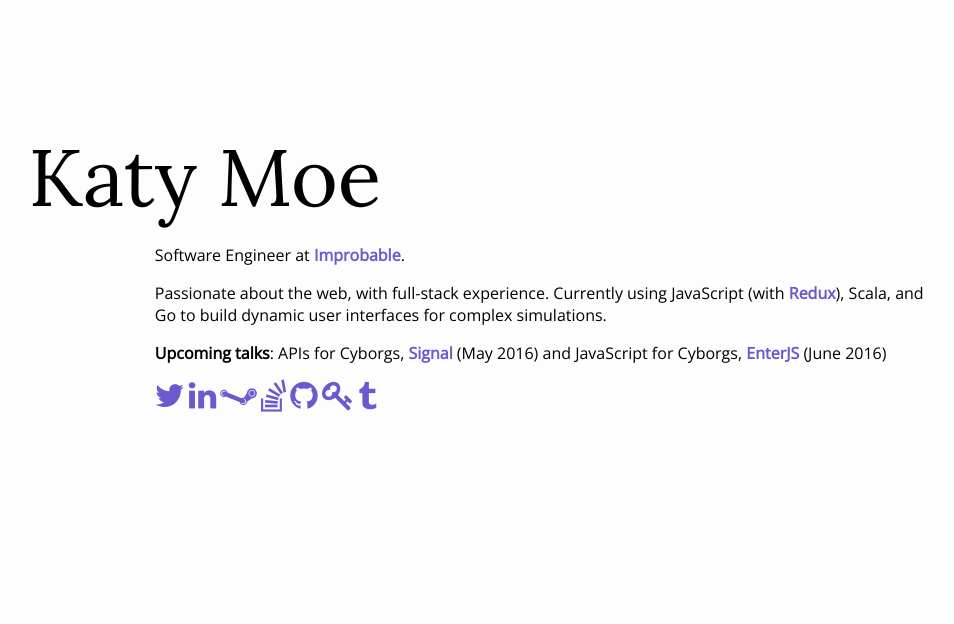
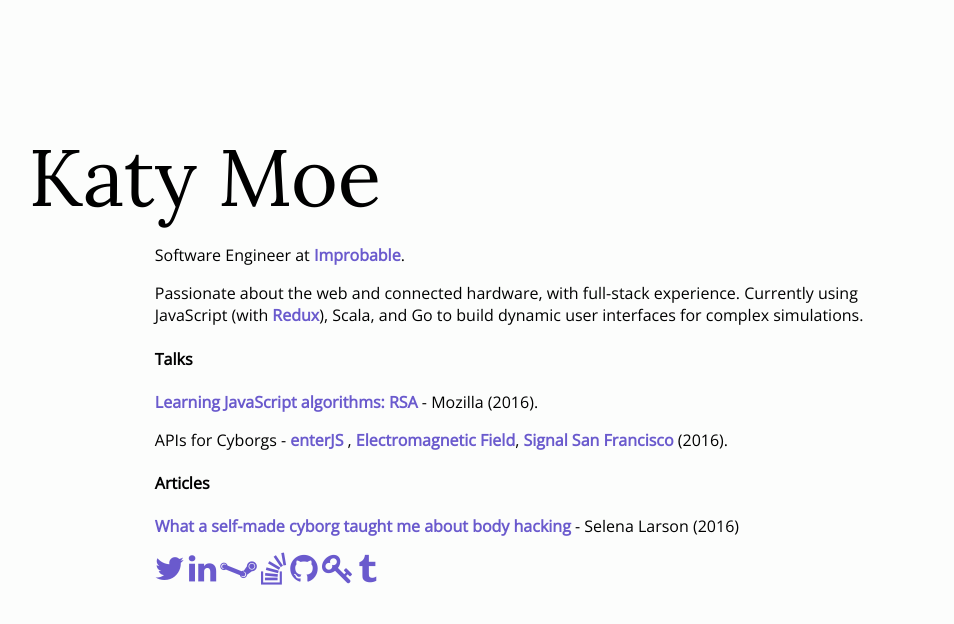
Before and after one commit to kmoe/katy.moe, a plain HTML site: page index.html in a window 1280 px wide. Shown: the whole page, without its empty margins (106-1060 px from the left). Drawn offline with nearby package versions, Linux system fonts and the light colour scheme.

Commit message:
update from old hosting

```diff
--- a/index.html
+++ b/index.html
@@ -1,3 +1,4 @@
+
 <!DOCTYPE html>
 <html lang='en'> <!-- Meticulously hand-coded since 2001 -->
   <head>
@@ -14,7 +15,6 @@
 
     <title>Katy Moe</title>
 
-
   </head>
 
   <body>
@@ -24,10 +24,13 @@
     <div class='introduction'>
 
       <p>Software Engineer at <a href="http://improbable.io/">Improbable</a>.</p>
-      <p> Passionate about the web, with full-stack experience. Currently using JavaScript (with <a href="http://redux.js.org/">Redux</a>), Scala, and Go to build dynamic user interfaces for complex simulations.</p>
-      <p><b>Upcoming talks</b>: APIs for Cyborgs, <a href='https://www.twilio.com/signal'>Signal</a> (May 2016) and JavaScript for Cyborgs, <a href="https://www.enterjs.de/">EnterJS</a> (June 2016)</p>
+      <p> Passionate about the web and connected hardware, with full-stack experience. Currently using JavaScript (with <a href="http://redux.js.org/">Redux</a>), Scala, and Go to build dynamic user interfaces for complex simulations.</p>
+      <h4>Talks</h4>
+      <p><a href='https://air.mozilla.org/learning-javascript-algorithms-cryptography/'>Learning JavaScript algorithms: RSA</a> - Mozilla (2016).</p>
+      <p>APIs for Cyborgs - <a href='https://www.youtube.com/watch?v=J17k2k6sPUU'>enterJS </a>, <a href='https://www.youtube.com/watch?v=EmeB8FPsDdw'>Electromagnetic Field</a>, <a href'https://www.youtube.com/watch?v=3oac_8wZEYo'>Signal San Francisco</a> (2016).</p>
+      <h4>Articles</h4><p><a href='http://www.dailydot.com/debug/cyborg-katy-moe-programmer-body-hacking/'>What a self-made cyborg taught me about body hacking</a> - Selena Larson (2016)</p>
 
-      <p>
+      <p class='connectIcons'>
         <a class='connectIcon' href='http://www.twitter.com/katyemoe' aria-label="Twitter" title="Twitter"><span class="fa fa-twitter fa-2x"></span></a>
         <a class='connectIcon' href='http://uk.linkedin.com/in/katymoe/' aria-label="LinkedIn" title="LinkedIn"><span class="fa fa-linkedin fa-2x"></span></a>
         <a class='connectIcon no-phone' href='http://steamcommunity.com/id/katymoe/' aria-label="Steam" title="Steam"><span class="fa fa-steam fa-2x"></span></a>
@@ -40,5 +43,5 @@
 
   </body>
 
-  <!-- Created by Katy Moe, 2014-2016. -->
+  <!-- Created by Katy Moe, 2014-2017. -->
 </html>
```
Lines whose indentation alone changed are shown as unchanged.
